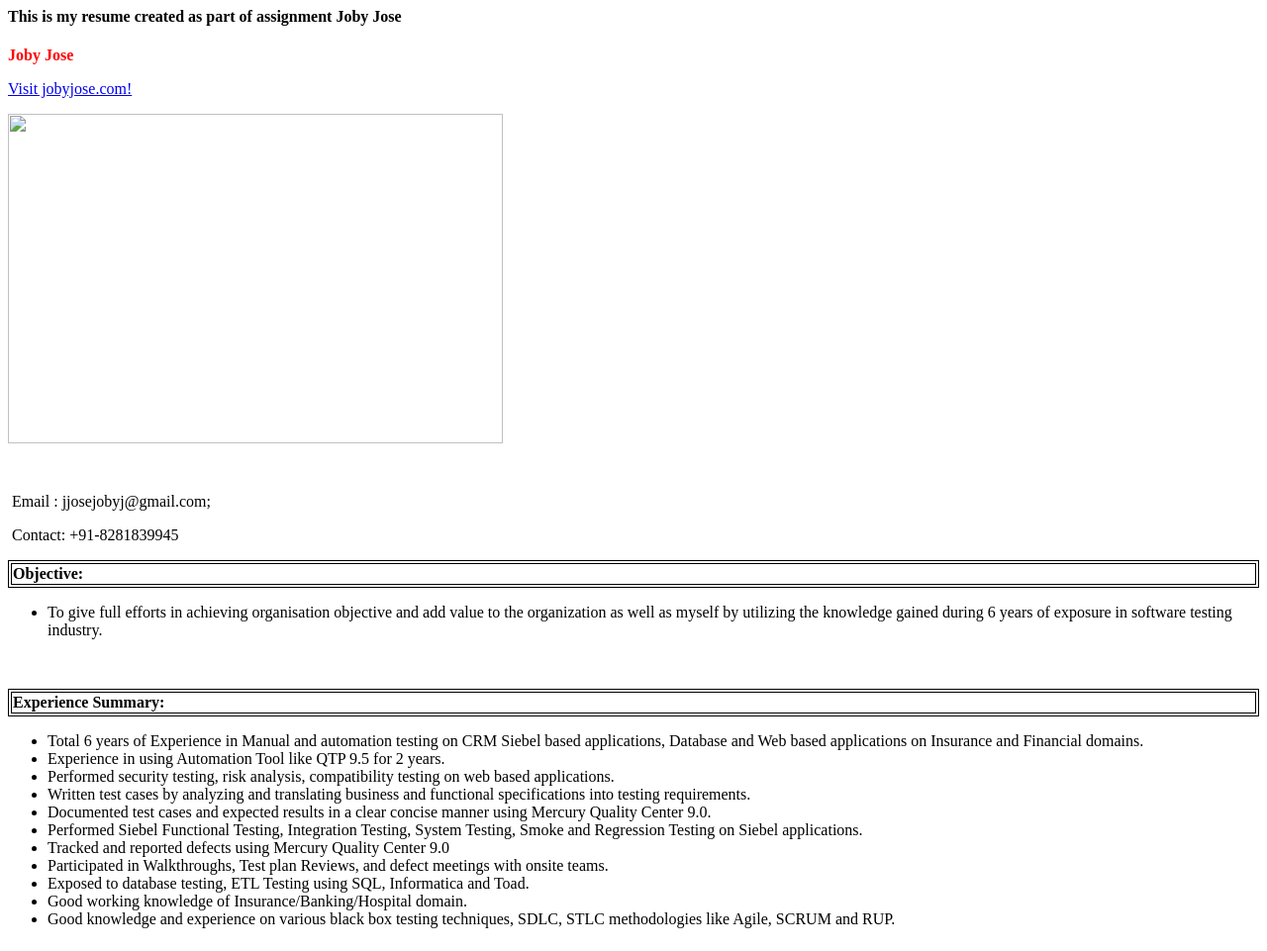
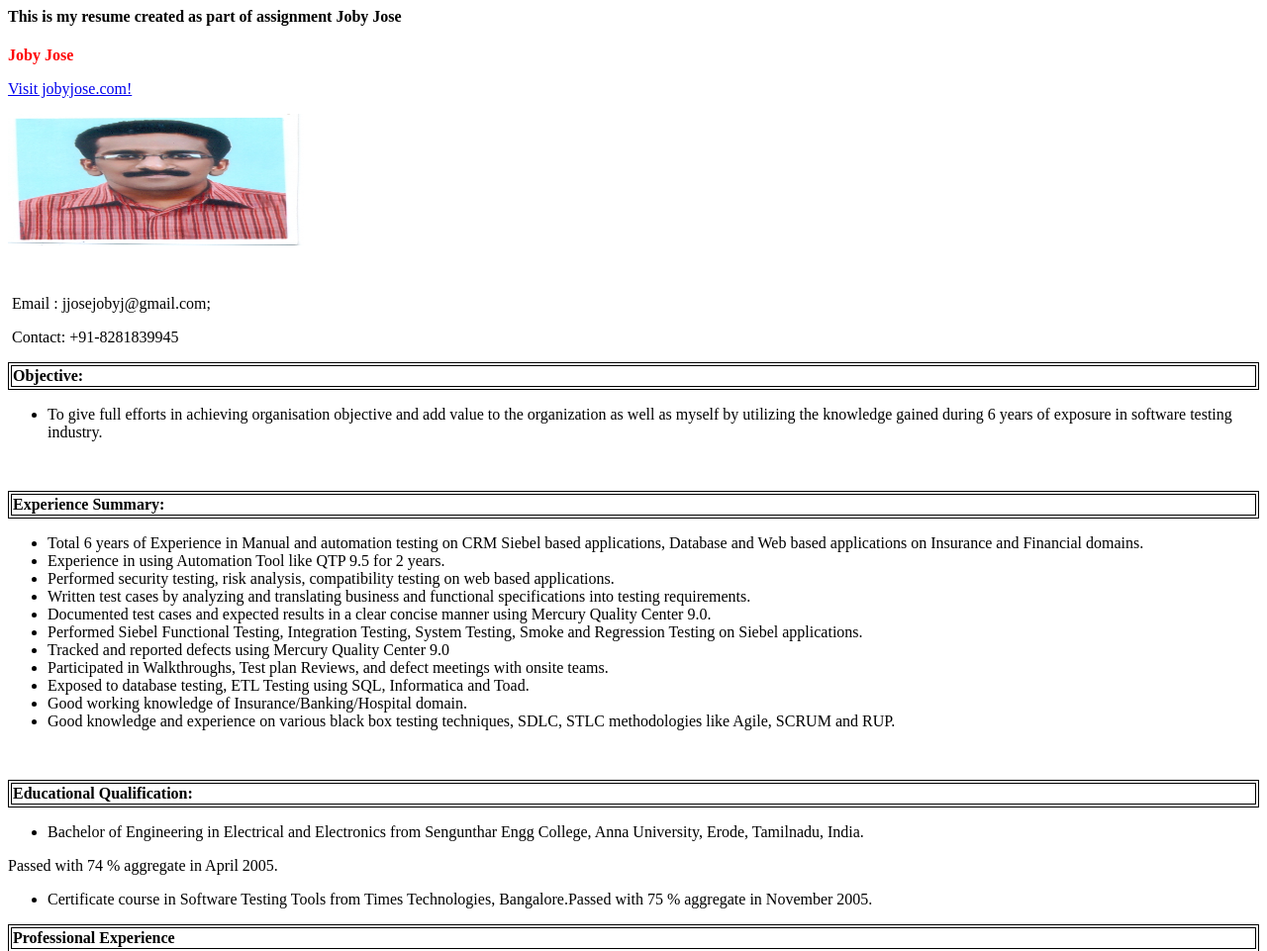
Before and after one commit to jobyojose/jobyojose.github.io, a plain HTML site: page index.html in a window 1280 px wide. Shown: the top 961 px of the page at 99% size. Drawn offline with Linux system fonts and the light colour scheme.

Commit message:
Update index.html
New image added

```diff
--- a/index.html
+++ b/index.html
@@ -16,7 +16,7 @@ tr:nth-child(even) {
 
 <p><a href="https://jobyojose.github.io/">Visit jobyjose.com!</a></p>
 
-<img src="Images\pledge photo.jpg" alt="" width="500" height="333"/>
+<img src="Images\joby pic.jpg" alt="" width="300" height="133"/>
 
 <p><strong>&nbsp;</strong></p>
 
```
